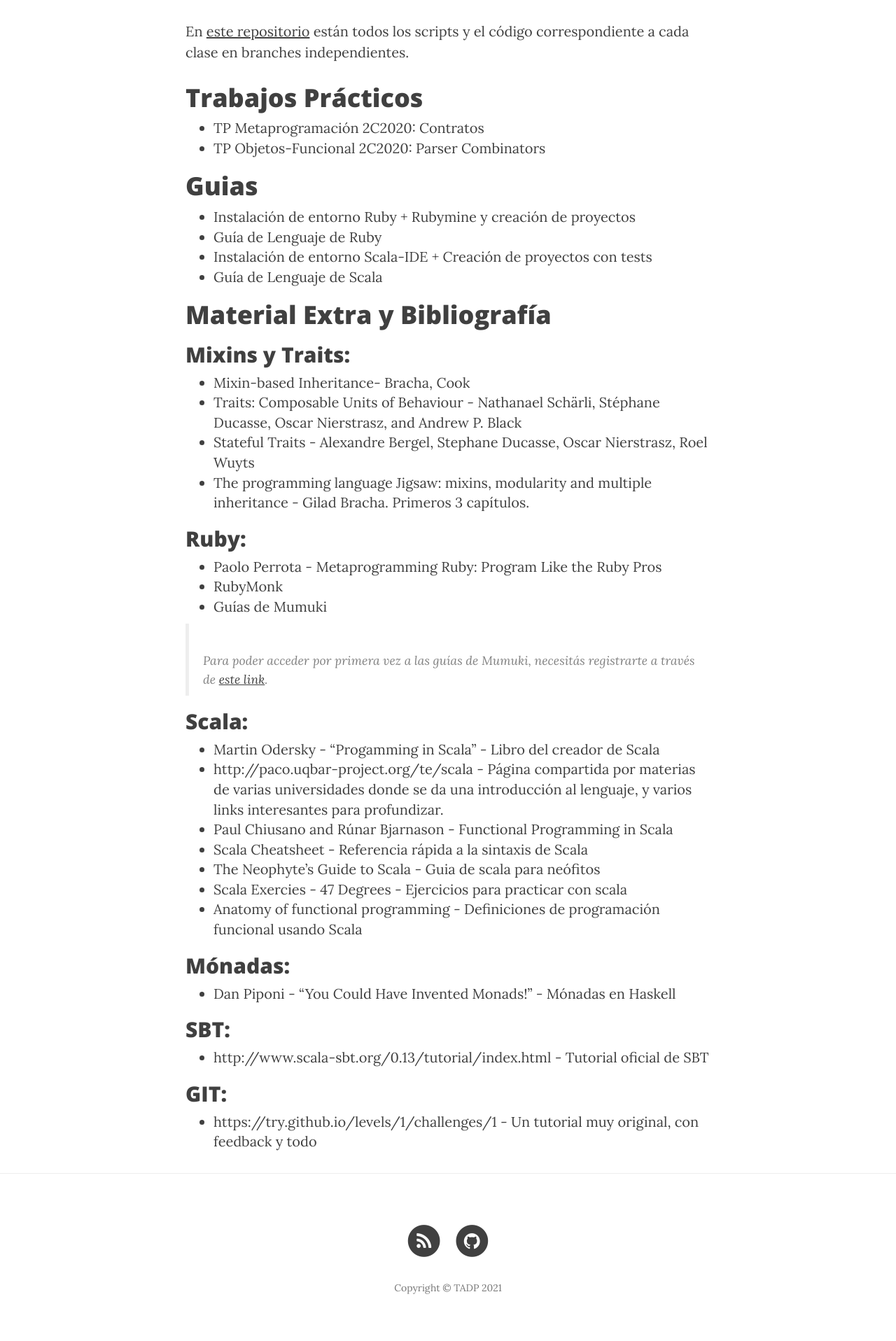
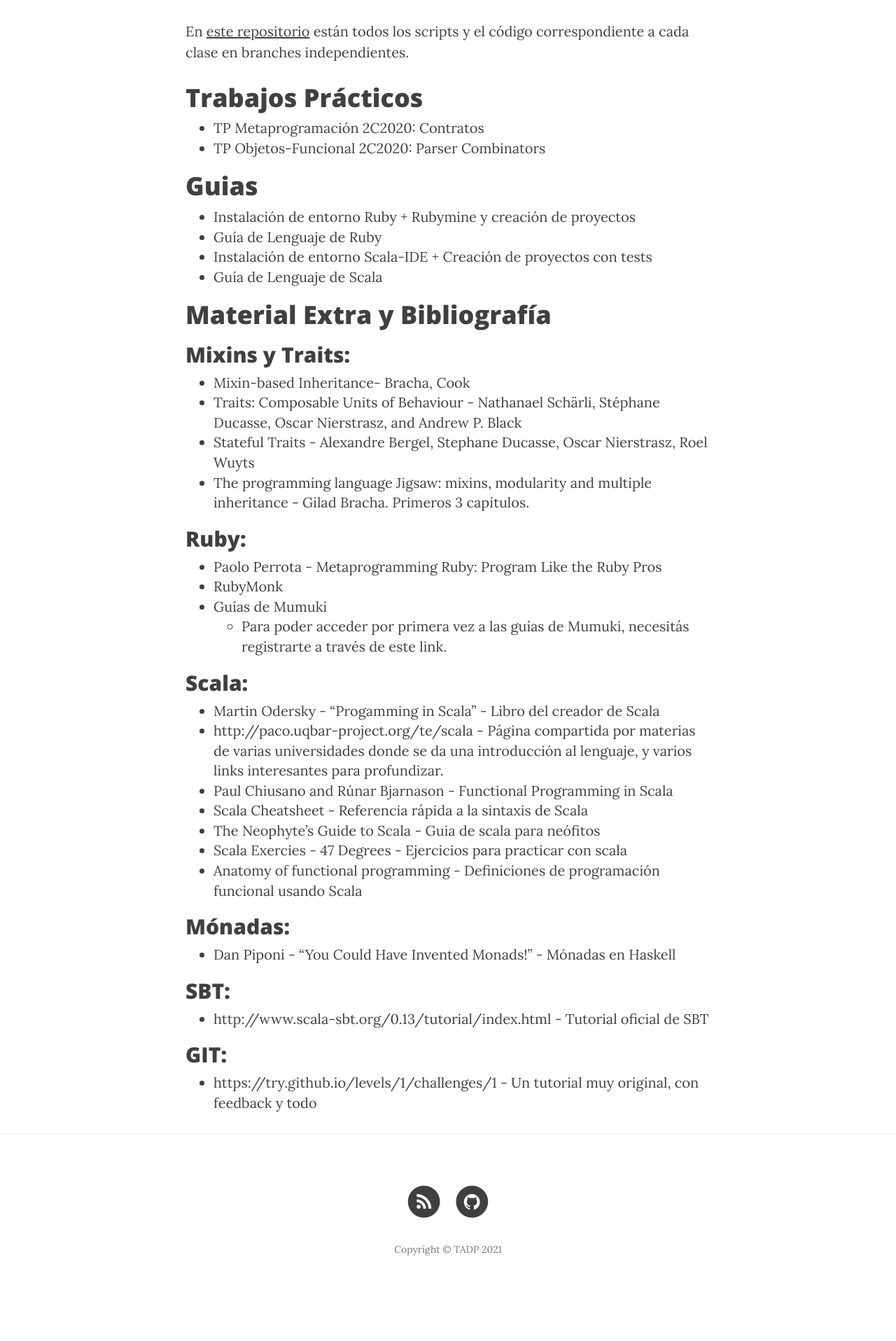
Before and after one commit to tadp-utn-frba/tadp-utn-frba.github.io, a Jekyll site: the page built from material.md, in a window 1280 px wide. Shown: the part 1130-3046 px from the top of the page at 70% size. Built offline with Jekyll 4.4.1, drawn with Linux system fonts in a browser that asks for light colours; nearby versions of some CDN libraries; after the commit the page ends 2991 px from its top, so only the background shows below that.

```diff
--- a/material.md
+++ b/material.md
@@ -35,7 +35,7 @@ En [este repositorio](https://github.com/tadp-utn-frba/tadp-clases) están todos
 # Guias
 
 * [Instalación de entorno Ruby + Rubymine y creación de proyectos](/guias/ruby)
-* [Guía de Lenguaje de Ruby](https://goo.gl/sRroc0)
+* [Guía de Lenguaje de Ruby](https://docs.google.com/document/d/e/2PACX-1vRW83z8ozrGdFfYAcOLehNGH-gWqfE_xVlHqh_o_LEZqI-ZzQbG1WnoWusohDQVLG5fomXjJczR3U58/pub)
 * [Instalación de entorno Scala-IDE + Creación de proyectos con tests](/guias/scala)
 * [Guía de Lenguaje de Scala](https://goo.gl/98S7xR)
 
@@ -53,8 +53,7 @@ En [este repositorio](https://github.com/tadp-utn-frba/tadp-clases) están todos
 - Paolo Perrota - [Metaprogramming Ruby: Program Like the Ruby Pros](https://pragprog.com/book/ppmetr/metaprogramming-ruby)
 - [RubyMonk](https://rubymonk.com/)
 - [Guías de Mumuki](https://mumuki.io/tadp-utn/chapters/452-metaprogramacion)
-
-> Para poder acceder por primera vez a las guías de Mumuki, necesitás registrarte a través de [este link](https://mumuki.io/tadp-utn/join/hhDolA).
+  - Para poder acceder por primera vez a las guías de Mumuki, necesitás registrarte a través de [este link](https://mumuki.io/tadp-utn/join/hhDolA).
 
 ## Scala:
 - [Martin Odersky - "Progamming in Scala"](http://www.artima.com/pins1ed/) - Libro del creador de Scala
```
